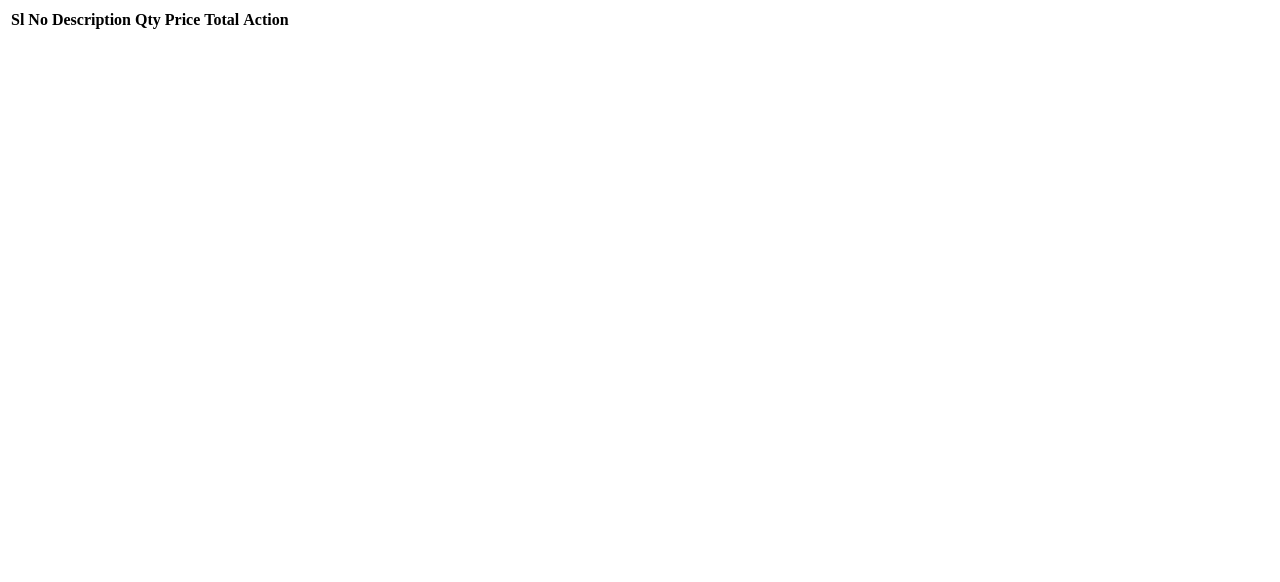
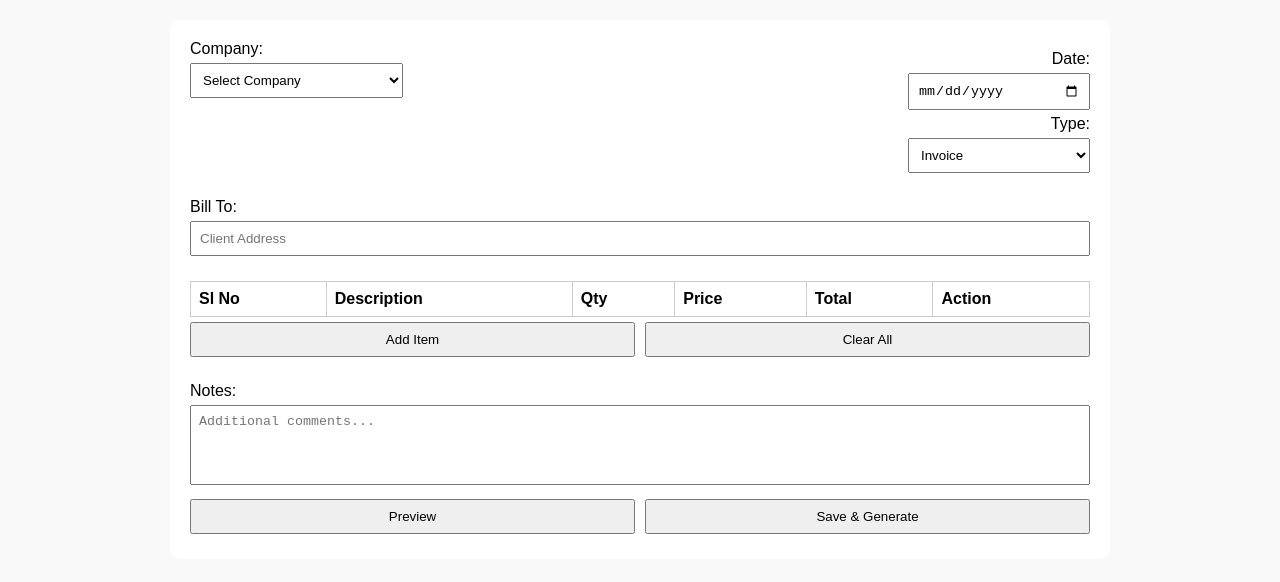
Before and after one commit to alanpv71/Invoice-Generator, a plain HTML site: page index.html in a window 1280 px wide. Drawn offline with Linux system fonts and the light colour scheme.

Commit message:
Refactor index.html structure and add header

```diff
--- a/index.html
+++ b/index.html
@@ -1,3 +1,46 @@
+<!DOCTYPE html>
+<html lang="en">
+<head>
+<meta charset="UTF-8">
+<meta name="viewport" content="width=device-width, initial-scale=1.0">
+<title>Invoice Generator</title>
+<link rel="stylesheet" href="style.css">
+</head>
+<body>
+
+<div class="container">
+  <div class="header">
+    <div>
+      <label>Company:</label>
+      <select id="company">
+        <option value="">Select Company</option>
+        <option value="evento.blr">Evento.blr</option>
+        <option value="candela">Candela Stories</option>
+        <option value="aditi">Aditi Makeover</option>
+      </select>
+      <div id="company-address" class="company-address"></div>
+    </div>
+
+    <div class="right-top">
+      <div>
+        <label>Date:</label>
+        <input type="date" id="invoice-date">
+      </div>
+      <div>
+        <label>Type:</label>
+        <select id="invoice-type">
+          <option value="Invoice">Invoice</option>
+          <option value="Quotation">Quotation</option>
+        </select>
+      </div>
+    </div>
+  </div>
+
+  <div class="bill-to">
+    <label>Bill To:</label>
+    <input type="text" id="client-address" placeholder="Client Address">
+  </div>
+
   <div class="table-wrapper">
     <table id="invoice-table">
       <thead>
@@ -10,27 +53,34 @@
           <th>Action</th>
         </tr>
       </thead>
-    <tbody>
-      <!-- Dynamic rows created via JS MUST follow this structure -->
-      <!-- Example Row Template for JS -->
-      <!--
-      <tr>
-        <td data-label="Sl No">1</td>
-        <td data-label="Description">
-          <input type="text">
-        </td>
-        <td data-label="Qty">
-          <input type="number">
-        </td>
-        <td data-label="Price">
-          <input type="number">
-        </td>
-        <td data-label="Total">0</td>
-        <td data-label="Action">
-          <button class="remove">X</button>
-        </td>
-      </tr>
-      -->
-    </tbody>
+      <tbody></tbody>
     </table>
   </div>
+
+  <div class="buttons">
+    <button id="add-item">Add Item</button>
+    <button id="clear-all">Clear All</button>
+  </div>
+
+  <div class="totals">
+    <div id="grand-total"></div>
+    <div id="advance-row" style="display:none"></div>
+    <div id="net-payable"></div>
+  </div>
+
+  <div class="notes">
+    <label>Notes:</label>
+    <textarea id="notes" placeholder="Additional comments..."></textarea>
+  </div>
+
+  <div class="buttons">
+    <button id="preview">Preview</button>
+    <button id="save-generate">Save & Generate</button>
+  </div>
+</div>
+
+<!-- Firebase Config & Modular SDK -->
+<script type="module" src="firebase-config.js"></script>
+<script type="module" src="script.js"></script>
+</body>
+</html>
```
Lines whose indentation alone changed are shown as unchanged.
